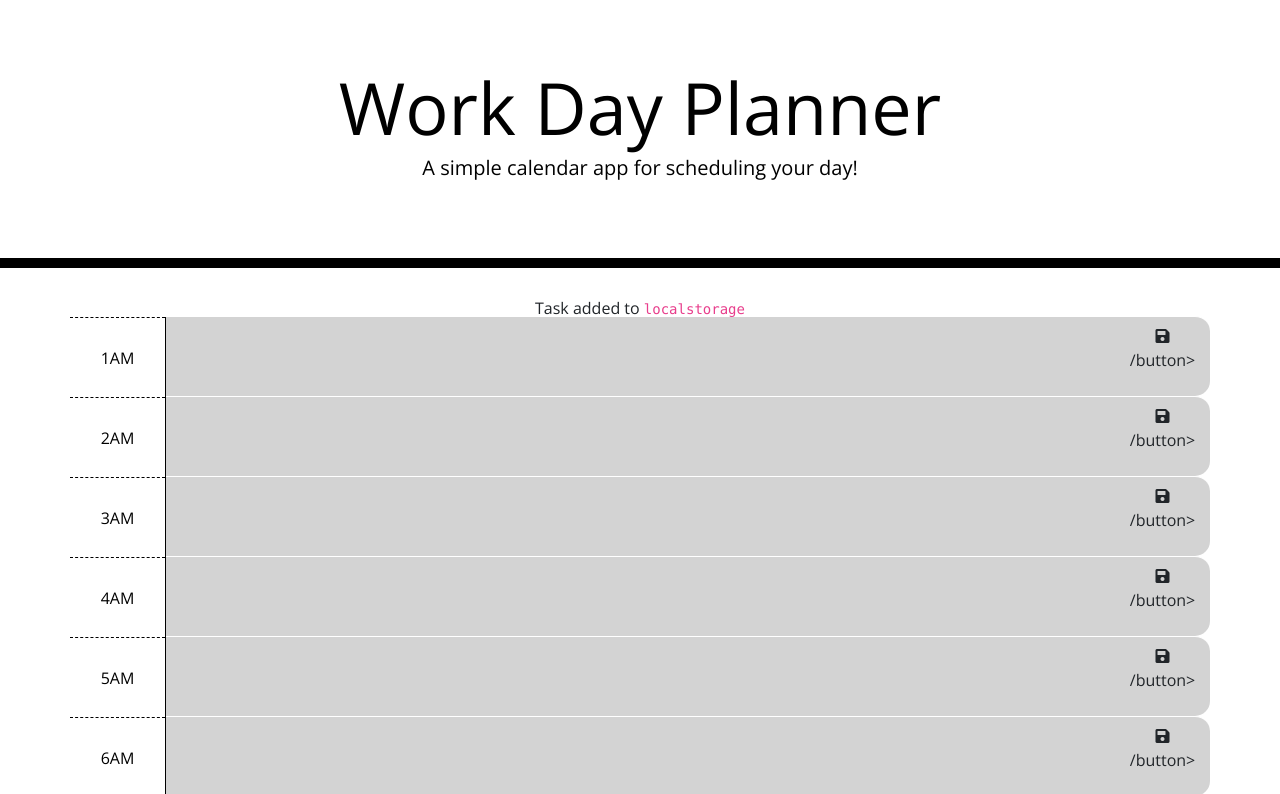
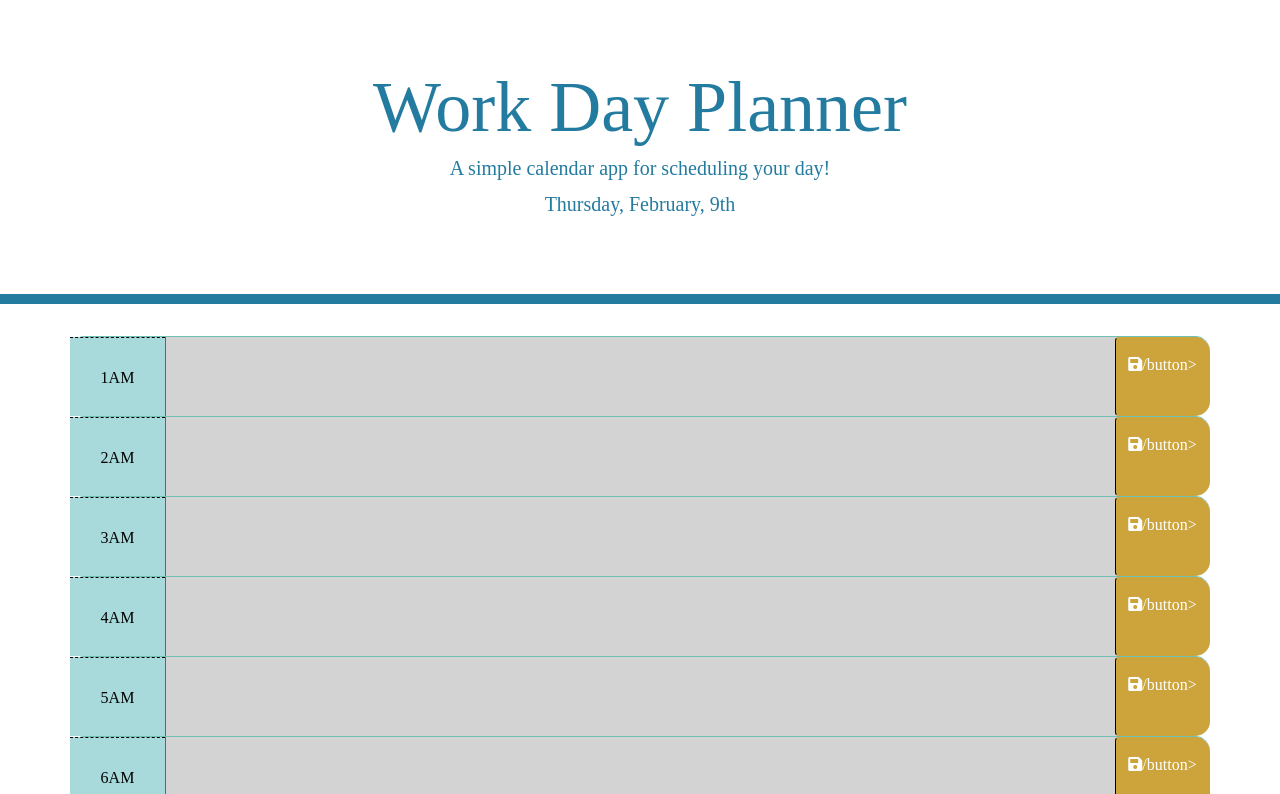
Before and after one commit to Csandal17/APIs-Daily-Planner-App, a plain HTML site: page index.html in a window 1280 px wide. Shown: the top 794 px of the page. Drawn offline with nearby package versions, Linux system fonts and the light colour scheme.

Commit message:
CSS color and font styles update

```diff
--- a/assets/css/style.css
+++ b/assets/css/style.css
@@ -1,5 +1,5 @@
 body {
-  font-family: 'Open Sans', sans-serif;
+  font-family: 'Playfair Display', italic;
   font-size: 16px;
   line-height: 1;
 }
@@ -8,17 +8,17 @@ textarea {
   background: transparent;
   border: none;
   resize: none;
-  color: #000000;
-  border-left: 1px solid black;
+  color: #111212;
+  border-left: 1px solid #247BA0;
   padding: 10px;
 }
 
 .jumbotron {
   text-align: center;
   background-color: transparent;
-  color: black;
+  color: #247BA0;
   border-radius: 0;
-  border-bottom: 10px solid black;
+  border-bottom: 10px solid #247BA0;
 }
 
 .description {
@@ -33,11 +33,11 @@ textarea {
 .row {
   white-space: pre-wrap;
   height: 80px;
-  border-top: 1px solid white;
+  border-top: 1px solid #70C1B3;
 }
 
 .hour {
-  background-color: #ffffff;
+  background-color: #A8DADC;
   color: #000000;
   border-top: 1px dashed #000000;
 }
@@ -48,7 +48,7 @@ textarea {
 }
 
 .present {
-  background-color: #ff6961;
+  background-color: #E63946;
   color: white;
 }
 
@@ -57,15 +57,24 @@ textarea {
   color: white;
 }
 
-.saveBtn {
+.saveButton {
   border-left: 1px solid black;
   border-top-right-radius: 15px;
   border-bottom-right-radius: 15px;
-  background-color: #06aed5;
+  background-color: #CCA43B;
   color: white;
 }
 
-.saveBtn i:hover {
+.saveButton i:hover {
   font-size: 20px;
   transition: all 0.3s ease-in-out;
 }
+
+.notification {
+  display: none;
+  color: black;
+}
+
+.show {
+  display: block;
+}
--- a/assets/js/script.js
+++ b/assets/js/script.js
@@ -23,11 +23,6 @@ $(".saveButton").on("click", function(){
     function hourUpdate(){
         let currentHour = moment().hours();
 
-        //$(".time-block").each(function() {
-          //  let blockHour = parseInt($(this).attr("id").split("-")[1]);
-            //alert(blockHour);
-       // })
-
         for(let i = 0; i < $(".time-block").length; i++){
             let hour = parseInt($(".time-block")[i].getAttribute("id").split("-")[1])
             console.log(hour)
@@ -49,4 +44,13 @@ $(".saveButton").on("click", function(){
 
     hourUpdate();
 
+    let interval = setInterval(hourUpdate, 15000);
+
+    $("#hour-8 .description").val(localStorage.getItem("hour-8"))
+    $("#hour-9 .description").val(localStorage.getItem("hour-9"))
+    $("#hour-10 .description").val(localStorage.getItem("hour-10"))
+    $("#hour-11 .description").val(localStorage.getItem("hour-11"))
+
+    $("#currentDay").text(moment().format("dddd, MMMM, Do"))
+
 })
```
